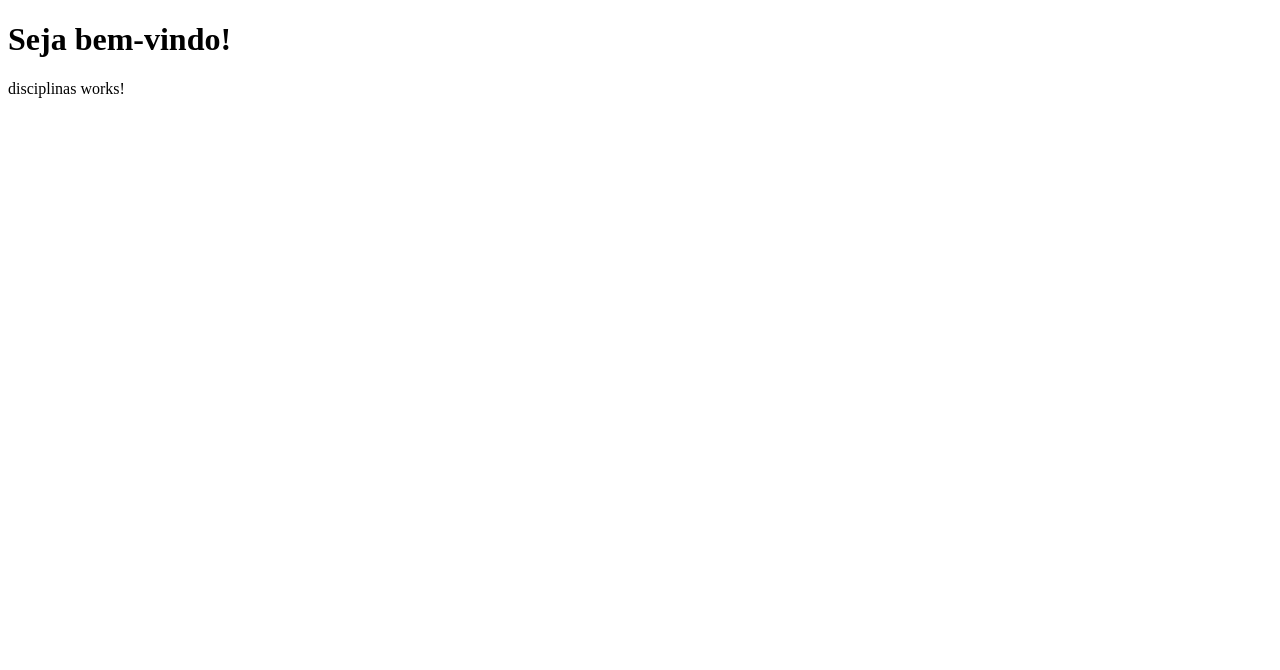
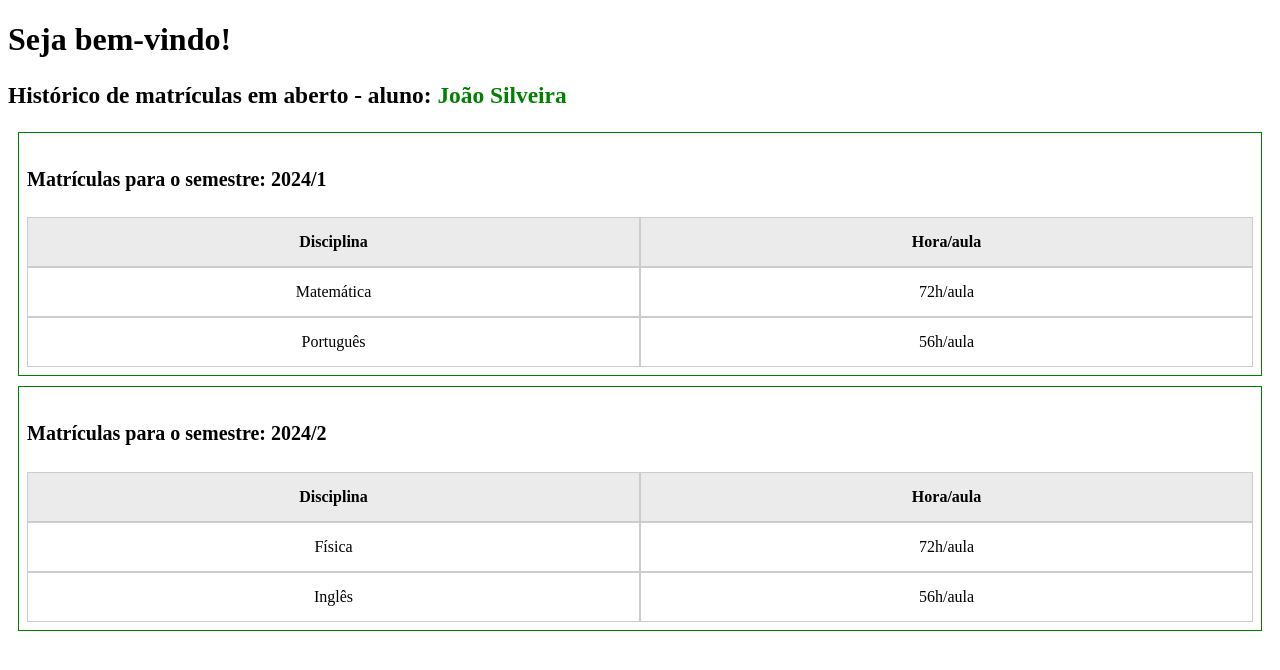
Before and after one commit to dutra357/dutra357-M2S07, an Angular app: page /disciplinas in a window 1280 px wide. Shown: the top 670 px of the page. Built offline with nearby package versions, Linux system fonts and the light colour scheme.

Commit message:
Card06. Disciplinas. Tabela de matérias por semestre. Utilziando *ngFor.

```diff
--- a/src/app/alunos/alunos.component.ts
+++ b/src/app/alunos/alunos.component.ts
@@ -55,7 +55,6 @@ export class AlunosComponent {
     }
   }
 
-
   editar(aluno: any) {
     this.router.navigate(['/cadastroAlunos'], { state: {aluno} });
   }
--- a/src/app/cadastro-aluno/cadastro-aluno.component.ts
+++ b/src/app/cadastro-aluno/cadastro-aluno.component.ts
@@ -21,9 +21,8 @@ export class CadastroAlunoComponent {
   };
 
   constructor(private router: Router){
-    if(this.router.getCurrentNavigation()?.extras.state){
-      let temp = this.router.getCurrentNavigation()?.extras.state;
-
+    let temp = this.router.getCurrentNavigation()?.extras.state;
+    if(temp){
       this.cadastro.nome = temp?.['aluno'].nome;
       this.cadastro.cpf = temp?.['aluno'].cpf;
       this.cadastro.email = temp?.['aluno'].email;
--- a/src/app/disciplinas/disciplinas.component.css
+++ b/src/app/disciplinas/disciplinas.component.css
@@ -0,0 +1,63 @@
+.container {
+    font-size: 20px;
+}
+
+.notas {
+    display: flex;
+    flex-direction: column;
+    border: 1px solid green;
+    margin: 10px;
+    padding: 8px;
+}
+
+span {
+    color: green;
+}
+
+table {
+    width: 100%;
+    display: flex;
+    flex-flow: column;
+}
+
+tr {
+    width: 100%;
+    display: flex;
+    justify-content: space-between;
+}
+
+th {
+    height: 46px;
+    width: 100%;
+    font-size: 16px;
+    display: flex;
+    justify-content: center;
+    align-items: center;
+    background-color: rgb(235 235 235);
+    border: 1px solid rgb(204, 204, 204);
+}
+
+tbody {
+    width: 100%;
+}
+
+td {
+    height: 46px;
+    width: 100%;
+    font-size: 16px;
+    display: flex;
+    justify-content: center;
+    align-items: center;
+    background-color: rgb(255, 255, 255);
+    border: 1px solid rgb(204, 204, 204);
+}
+
+@media (max-width: 560px){
+    .box-notas-linhas {
+        flex-direction: column;
+    }
+
+    th {
+        font-size: 12px;
+    }
+}
--- a/src/app/disciplinas/disciplinas.component.html
+++ b/src/app/disciplinas/disciplinas.component.html
@@ -1 +1,28 @@
-<p>disciplinas works!</p>
+<div class="container">
+    <div class="pesquisa">
+        <h3>Histórico de matrículas em aberto - aluno: <span>{{ alumni }}</span></h3>
+    </div>
+
+    <section class="notas" *ngFor="let semestre of semestres">
+        <div class="box-notas-linhas">
+            <h4>Matrículas para o semestre: {{ semestre.semestre }}</h4>
+        </div>
+        <table>
+            <thead>
+                <tr>
+                    <th>Disciplina</th>
+                    <th>Hora/aula</th>
+                </tr>
+            </thead>
+            <tbody *ngFor="let disciplina of semestre.disciplinas">
+                <tr>
+                    <td>{{ disciplina.nome }}</td>
+                    <td>{{ disciplina.carga }}</td>
+                </tr>
+            </tbody>
+        </table>
+    </section>
+
+
+
+</div>
--- a/src/app/disciplinas/disciplinas.component.ts
+++ b/src/app/disciplinas/disciplinas.component.ts
@@ -1,12 +1,33 @@
+import { CommonModule } from '@angular/common';
 import { Component } from '@angular/core';
 
 @Component({
   selector: 'app-disciplinas',
   standalone: true,
-  imports: [],
+  imports: [CommonModule],
   templateUrl: './disciplinas.component.html',
   styleUrl: './disciplinas.component.css'
 })
 export class DisciplinasComponent {
 
+  alumni = 'João Silveira'
+  semestre = {
+    semestre: '',
+    disciplinas: [{disciplina: 'carga'}],
+  };
+
+  semestres = [
+    {
+      semestre: '2024/1',
+      disciplinas: [{nome: 'Matemática', carga: '72h/aula'},
+        {nome: 'Português', carga: '56h/aula'}],
+    },
+    {
+      semestre: '2024/2',
+      disciplinas: [{nome: 'Física', carga: '72h/aula'},
+        {nome: 'Inglês', carga: '56h/aula'}],
+    }
+  ];
+
+
 }
```
